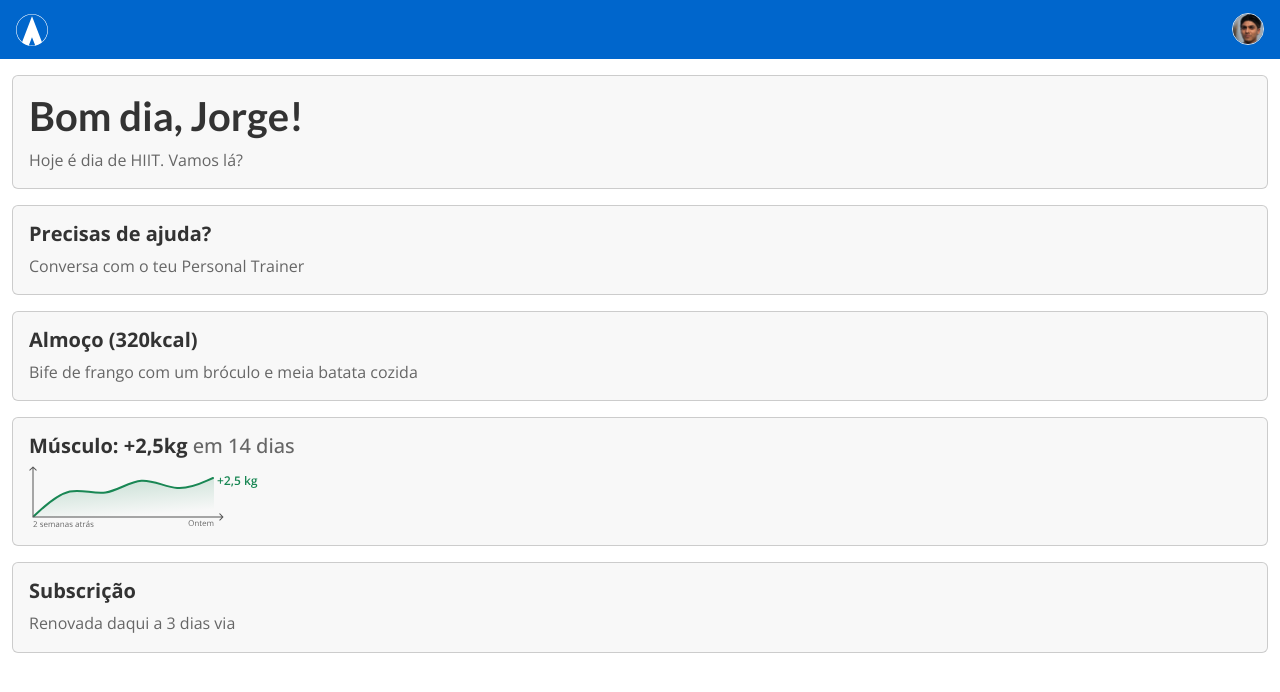
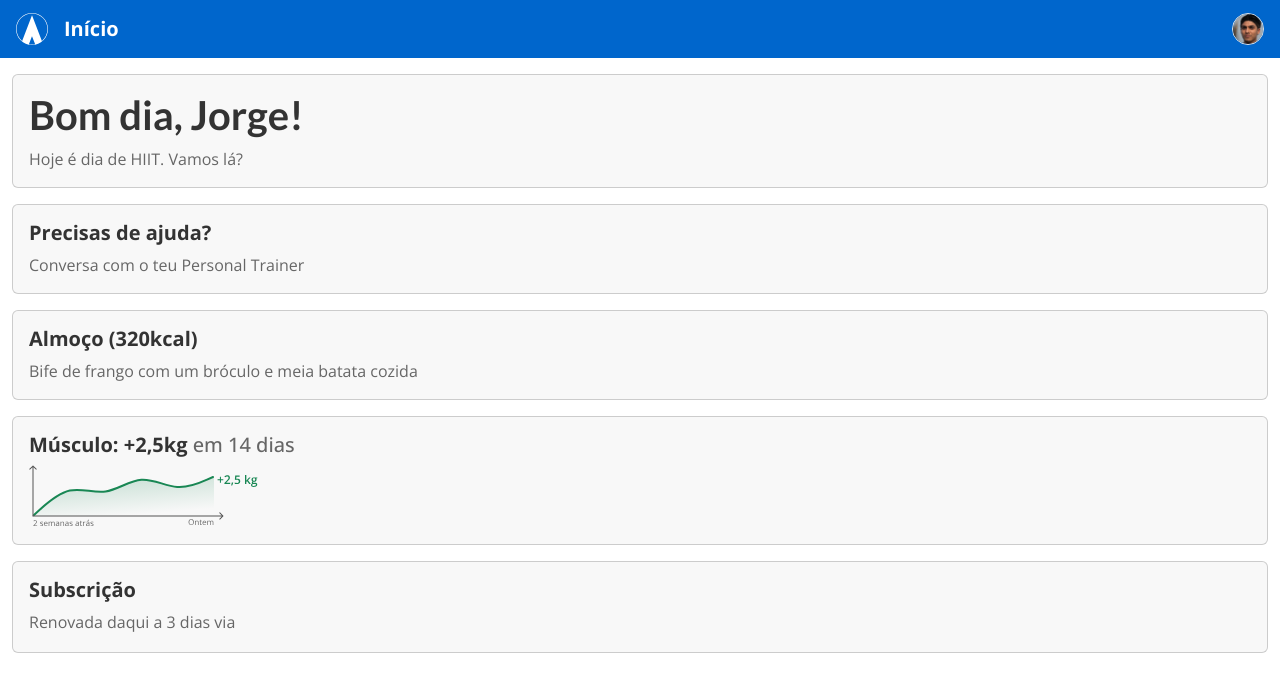
Before and after one commit to RGarrido03/mas, a React (Create React App) app: page /client/home in a window 1280 px wide. Shown: the top 692 px of the page. Built offline with nearby package versions, Linux system fonts and the light colour scheme; some icons are missing.

Commit message:
Add title to navbar & fix top padding

```diff
--- a/src/client/clientHome.jsx
+++ b/src/client/clientHome.jsx
@@ -6,8 +6,8 @@ import chart from '../img/chart.svg';
 
 function clientHome() {
     return (
-        <div style={{ minHeight: 'calc(100vh - 58.64px - 57px)', paddingTop: '58.64px', paddingBottom:'57px' }}>
-            <Navbar actor="client" />
+        <div style={{ minHeight: 'calc(100vh - 58px - 57px)', paddingTop: '58px', paddingBottom:'57px' }}>
+            <Navbar actor="client" text="Início"/>
             <Container fluid className="mt-3">
                 {/* Exercise insight */}
                 <Link to="/client/exercise" className='text-decoration-none'>
--- a/src/navbar/navbarHome.jsx
+++ b/src/navbar/navbarHome.jsx
@@ -1,5 +1,5 @@
 import React, { useState } from 'react';
-import { Container, Navbar } from 'react-bootstrap';
+import { Container, Navbar, Stack } from 'react-bootstrap';
 import ProfilePictureClient from '../img/client.jpeg';
 import ProfilePicturePT from '../img/pt-male.png';
 import ModalGeneric from '../modal/modalGeneric';
@@ -15,19 +15,22 @@ function NavbarHome(props) {
 
   return (
     <Navbar className="fixed-top primary-blue-background">
-      <ModalGeneric actor={props.actor} show={show} handleClose={handleClose} handleShow={handleShow}/>
+      <ModalGeneric actor={props.actor} show={show} handleClose={handleClose} handleShow={handleShow} />
       <Container fluid className="px-3">
         <Navbar.Brand href="/" className="m-0">
-          <svg style={svgStyle} xmlns="http://www.w3.org/2000/svg" viewBox="0 0 139 139"><path d="M69.5 139C107.793 139 139 107.856 139 69.5C139 31.2066 107.856 0 69.5 0C31.1444 0 0 31.2066 0 69.5C0 107.856 31.2066 139 69.5 139ZM69.5 136.576C64.8998 136.576 60.4861 136.14 56.1346 135.208L56.8184 133.343L69.4378 100.955L81.9951 132.97L82.5546 134.462L82.8654 135.208C78.576 136.14 74.1002 136.576 69.5 136.576ZM69.5 2.42441C106.488 2.42441 136.576 32.5121 136.576 69.5C136.576 90.263 127.064 108.912 112.207 121.221L111.585 119.667L69.5 10.195L27.1038 120.413L26.7929 121.221C11.8734 108.912 2.36225 90.263 2.36225 69.5C2.42441 32.5121 32.5121 2.42441 69.5 2.42441Z" /></svg>
+          <Stack direction='horizontal' gap={3}>
+            <svg style={svgStyle} xmlns="http://www.w3.org/2000/svg" viewBox="0 0 139 139"><path d="M69.5 139C107.793 139 139 107.856 139 69.5C139 31.2066 107.856 0 69.5 0C31.1444 0 0 31.2066 0 69.5C0 107.856 31.2066 139 69.5 139ZM69.5 136.576C64.8998 136.576 60.4861 136.14 56.1346 135.208L56.8184 133.343L69.4378 100.955L81.9951 132.97L82.5546 134.462L82.8654 135.208C78.576 136.14 74.1002 136.576 69.5 136.576ZM69.5 2.42441C106.488 2.42441 136.576 32.5121 136.576 69.5C136.576 90.263 127.064 108.912 112.207 121.221L111.585 119.667L69.5 10.195L27.1038 120.413L26.7929 121.221C11.8734 108.912 2.36225 90.263 2.36225 69.5C2.42441 32.5121 32.5121 2.42441 69.5 2.42441Z" /></svg>
+            <p className='m-0 py-0 fw-bold fs-5 white'>{props.text}</p>
+          </Stack>
         </Navbar.Brand>
         {(() => {
           if (props.actor === "client") {
             return (
-              <img src={ProfilePictureClient} style={imgStyle} className="border rounded-circle clickable" alt="Client profile pic" onClick={()=> handleShow()} />
+              <img src={ProfilePictureClient} style={imgStyle} className="border rounded-circle clickable" alt="Client profile pic" onClick={() => handleShow()} />
             )
           } else if (props.actor === "pt") {
             return (
-              <img src={ProfilePicturePT} style={imgStyle} className="border rounded-circle clickable" alt="PT profile pic" onClick={()=> handleShow()} />
+              <img src={ProfilePicturePT} style={imgStyle} className="border rounded-circle clickable" alt="PT profile pic" onClick={() => handleShow()} />
             )
           }
         })()}
```
